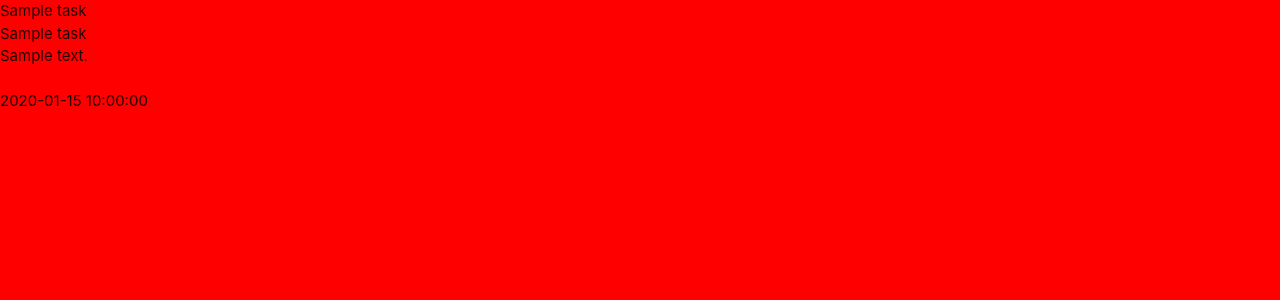
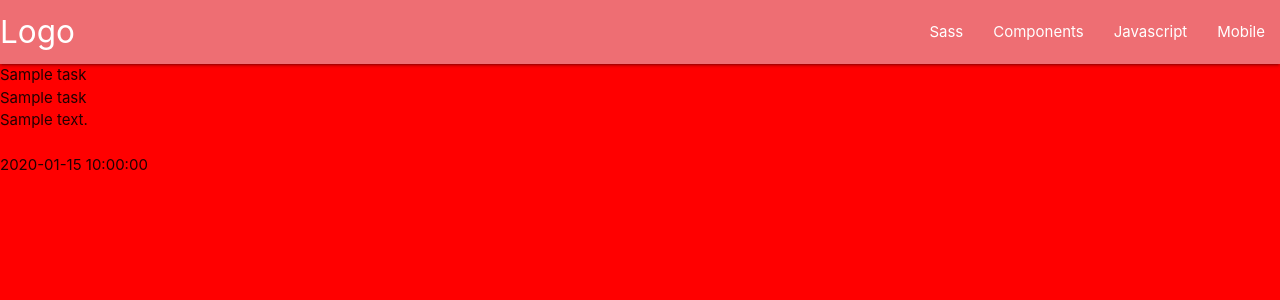
Before and after one commit to pbaker321/task-manager, a Flask app: page / in a window 1280 px wide. Shown: the top 300 px of the page. Run offline with Flask 2, Linux system fonts and the light colour scheme; a database or web service that is not in the repository returns one stand-in record (values such as "Sample title"); some libraries are stand-ins or nearby versions.

Commit message:
add navbar

```diff
--- a/templates/base.html
+++ b/templates/base.html
@@ -15,6 +15,30 @@
 </head>
 <body>
 
+    <header>
+        <!-- top navbar -->
+        <nav>
+            <div class="nav-wrapper">
+            <a href="#!" class="brand-logo">Logo</a>
+            <a href="#" data-target="mobile-demo" class="sidenav-trigger"><i class="material-icons">menu</i></a>
+            <ul class="right hide-on-med-and-down">
+                <li><a href="sass.html">Sass</a></li>
+                <li><a href="badges.html">Components</a></li>
+                <li><a href="collapsible.html">Javascript</a></li>
+                <li><a href="mobile.html">Mobile</a></li>
+            </ul>
+            </div>
+        </nav>
+        <!-- mobile side navbar -->
+        <ul class="sidenav" id="mobile-demo">
+            <li><a href="sass.html">Sass</a></li>
+            <li><a href="badges.html">Components</a></li>
+            <li><a href="collapsible.html">Javascript</a></li>
+            <li><a href="mobile.html">Mobile</a></li>
+        </ul>
+
+    </header>
+
     {% block content %}
     {% endblock %}
 
```
